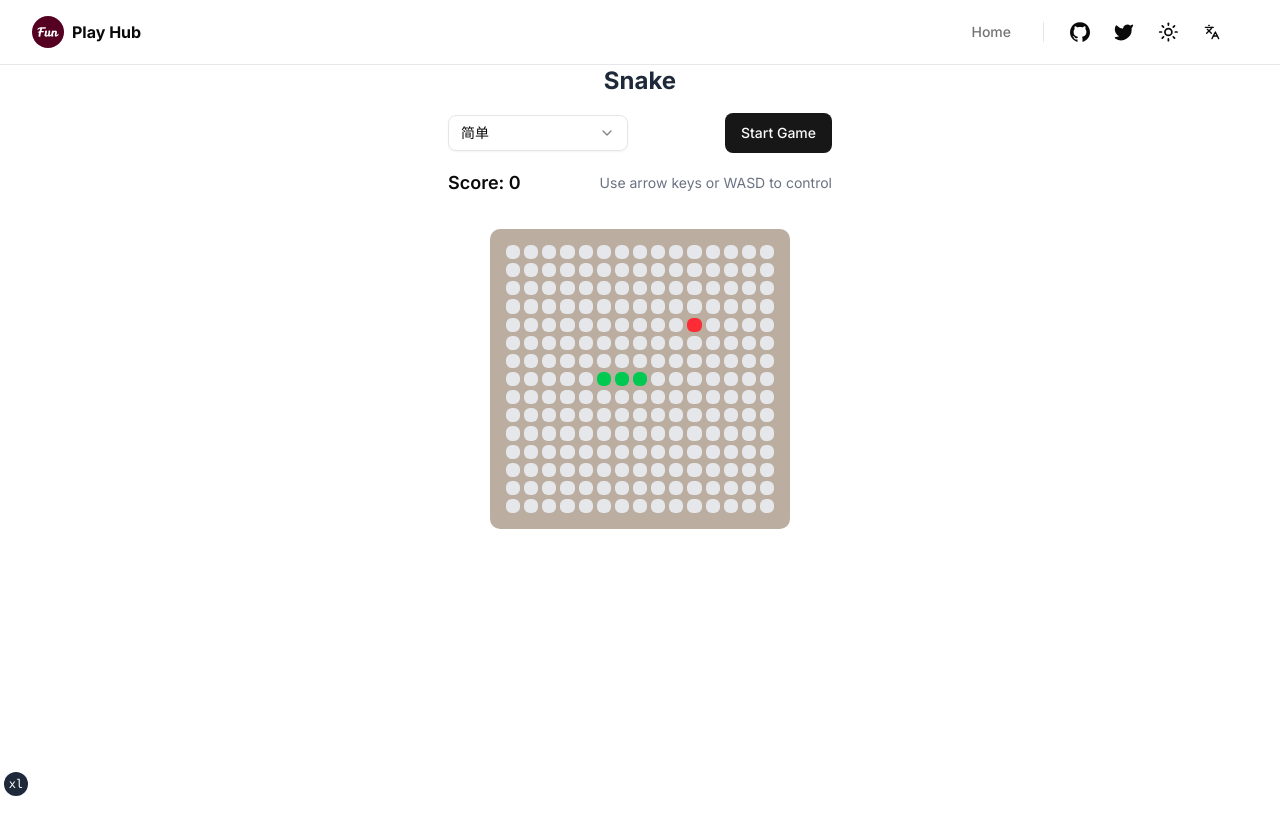
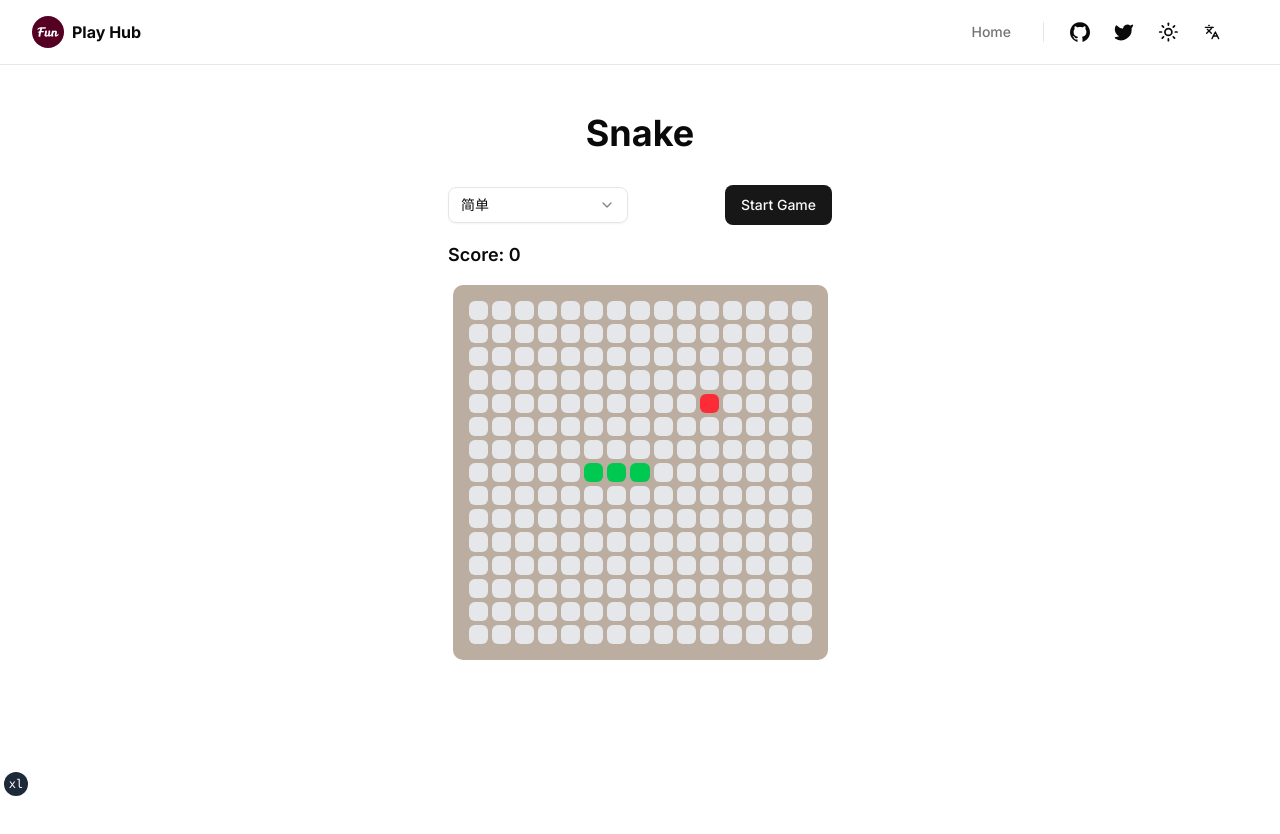
Before and after one commit to JiuRanYa/web-games, a Next.js app: page /en/games/snake in a window 1280 px wide. Shown: the top 834 px of the page. Before the commit the page ends 800 px from the top, so only its background shows below. Built offline with nearby package versions, Linux system fonts and the light colour scheme.

Commit message:
feat: enhance Snake game layout and visuals by updating game board and controls for improved user experience

```diff
--- a/app/[locale]/games/snake/page.tsx
+++ b/app/[locale]/games/snake/page.tsx
@@ -12,5 +12,9 @@ export async function generateMetadata(): Promise<Metadata> {
 }
 
 export default function SnakePage() {
-  return <GameBoard />
+  return (
+    <div className="container flex min-h-[calc(100vh-4rem)] flex-col items-center justify-center py-8">
+      <GameBoard />
+    </div>
+  )
 }
--- a/components/games/snake/game-board.tsx
+++ b/components/games/snake/game-board.tsx
@@ -187,10 +187,9 @@ export function GameBoard() {
   const t = useTranslations('snake')
 
   return (
-    <div className="flex flex-col items-center w-full max-w-[800px] mx-auto">
-      <h1 className="text-2xl font-bold mb-4 text-center text-gray-800 dark:text-white">
-        {t('title')}
-      </h1>
+    <div className="flex flex-col items-center gap-4 w-full min-h-screen p-4">
+      <h1 className="text-4xl font-bold mb-4">{t('title')}</h1>
+
       <GameControls
         difficulty={difficulty}
         gameStatus={gameStatus}
@@ -206,7 +205,7 @@ export function GameBoard() {
           'touch-none select-none'
         )}
         style={{
-          maxWidth: `${difficulty.boardSize * 20}px`
+          maxWidth: `${difficulty.boardSize * 25}px`
         }}
       >
         {(gameStatus === 'gameover') && (
--- a/components/games/snake/game-controls.tsx
+++ b/components/games/snake/game-controls.tsx
@@ -31,7 +31,7 @@ export function GameControls({
   const t = useTranslations('snake')
 
   return (
-    <div className="w-full max-w-sm mx-auto mb-8">
+    <div className="w-full max-w-sm mx-auto">
       <div className="flex items-center justify-between gap-4 mb-4">
         <Select
           value={difficulty.name}
@@ -63,9 +63,6 @@ export function GameControls({
         <div className="text-lg font-semibold">
           {t('controls.score')}: {score}
         </div>
-        <div className="text-sm text-gray-500 dark:text-gray-400">
-          {t('controls.controls')}
-        </div>
       </div>
     </div>
   )
```
